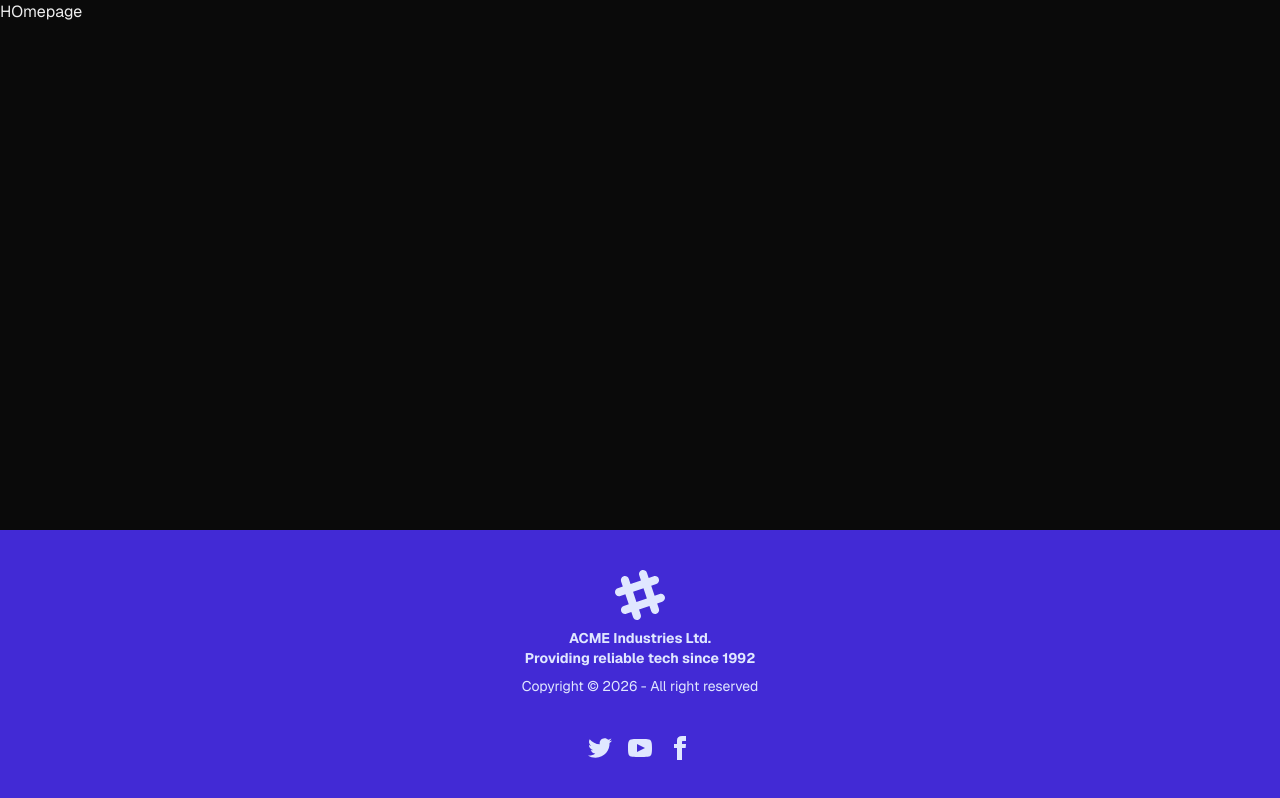
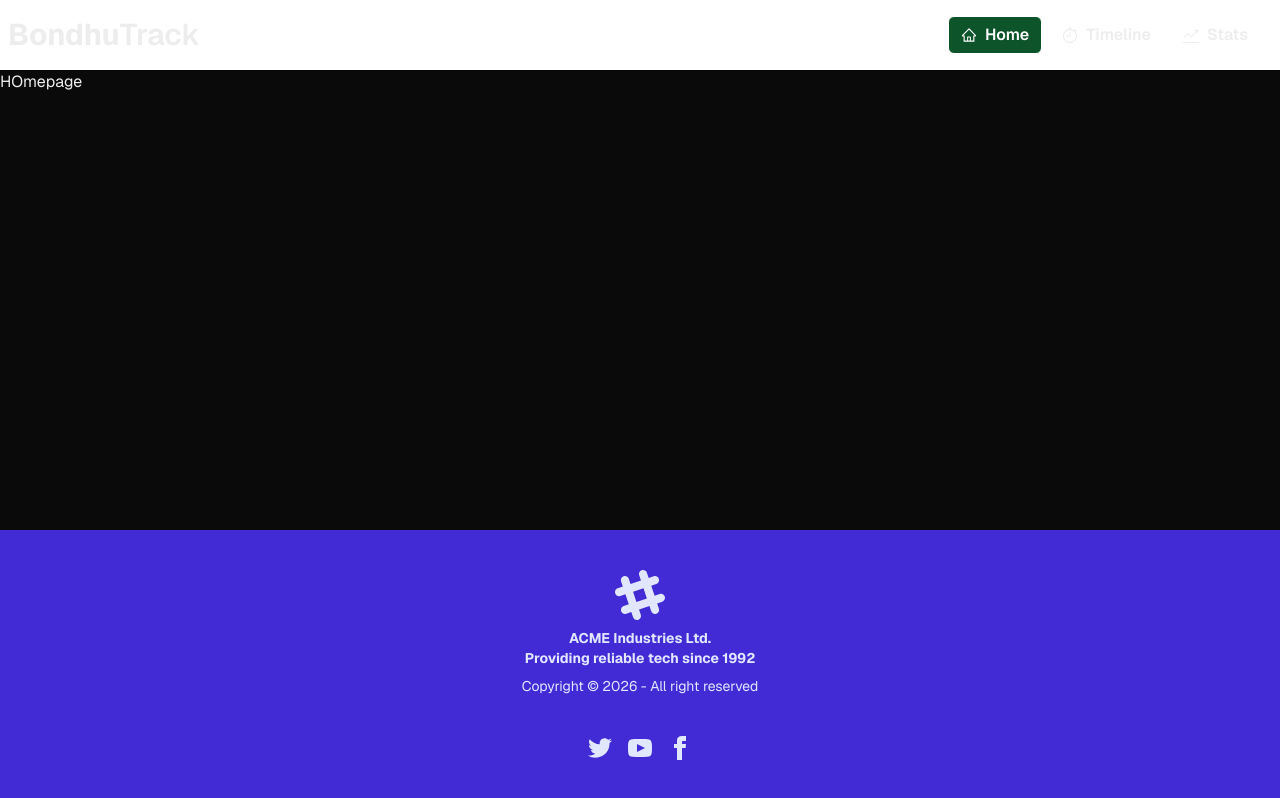
Before and after one commit to Chanbadsha/BondhuTrack, a Next.js app: page / in a window 1280 px wide. Built offline with nearby package versions, Linux system fonts and the light colour scheme.

Commit message:
Fix bugs

```diff
--- a/src/app/layout.js
+++ b/src/app/layout.js
@@ -1,6 +1,7 @@
 import { Geist, Geist_Mono } from "next/font/google";
 import "./globals.css";
 import Footer from "./components/shared/Footer";
+import NavBar from "./components/shared/Navbar";
 
 const geistSans = Geist({
   variable: "--font-geist-sans",
@@ -25,6 +26,7 @@ export default function RootLayout({ children }) {
       className={`${geistSans.variable} ${geistMono.variable} h-full antialiased`}
     >
       <body className="min-h-full  flex flex-col">
+        <NavBar></NavBar>
         <main className="flex-1"> {children}</main>
         <Footer />
       </body>
```
